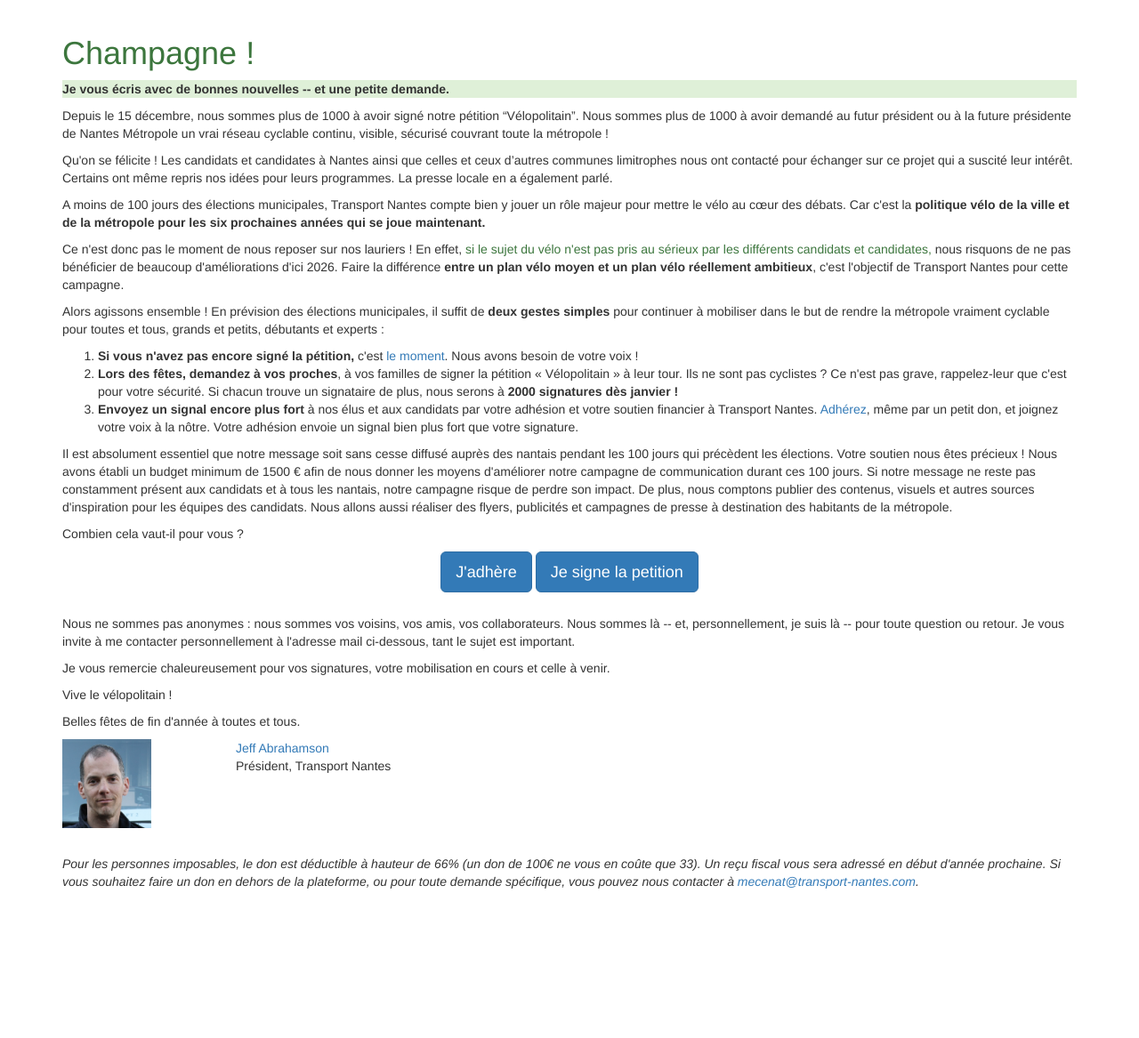
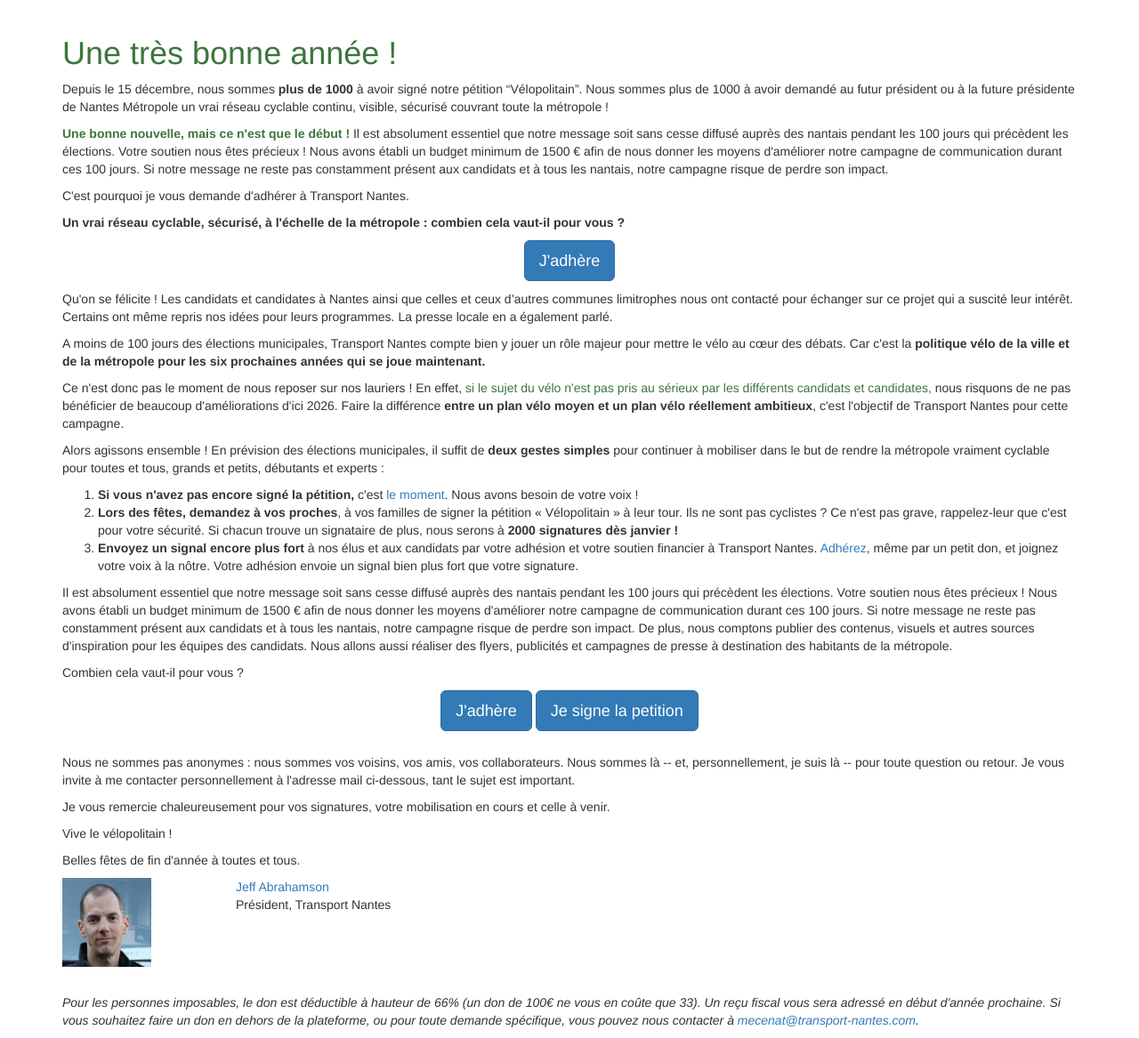
Before and after one commit to transport-nantes/TN_flask_web, a Flask app: page /D/1/2019 in a window 1280 px wide. Shown: the part 102-1269 px from the top of the page at 89% size. Before the commit the page ends 1101 px from the top, so only its background shows below. Run offline with Flask 2, Linux system fonts and the light colour scheme; some libraries are stand-ins or nearby versions.

Commit message:
Update end of year appeal

```diff
--- a/app/templates/velopolitain-appeal.html
+++ b/app/templates/velopolitain-appeal.html
@@ -3,37 +3,53 @@
 
 {% block head %}
 {{ super() }}
-<meta property="og:url"          content="https://www.transport-nantes.com/D/tnrs25.fda/2019" />
+<meta property="og:url"          content="https://www.transport-nantes.com/D/tnrs28.fda/2019" />
 <meta property="og:type"         content="website" />
 <meta property="og:title"        content="Vous avez signé le Vélopolitain ?  Et vos proches ?" />
-<meta property="og:description"  content="Pensez lors des fêtes à raconter à vous proches comment leur signatures peuvent augmenter votre sécurité, même s'ils ne sont ni cyclistes ni nantais.  Ou dites-leur que plus de cyclistes = moins de bouchons." />
-<meta property="og:image"        content="https://www.netmums.com/prismic-images/f42c75ea53a4eab70a6c7b95e4e9035f3ad1462e_little-boy-on-bike-riding-through-woods.jpg" />
+<meta property="og:description"  content="Un vrai réseau cyclable, sécurisé, à l'échelle de la métropole.  Ça vous parle ?" />
+<meta property="og:image"        content="http://lepassetempsderose.l.e.pic.centerblog.net/o/d1d7869b.jpg" />
 <meta property="og:image:width"  content="800" />
 <meta property="og:image:height" content="450" />
 <meta name="twitter:card"        content="summary_large_image">
 <meta name="twitter:site"        content="@TransportNantes">
 <meta name="twitter:creator"     content="@TransportNantes">
 <meta name="twitter:title"       content="Vous avez signé le Vélopolitain ?  Et vos proches ?">
-<meta name="twitter:description" content="Pensez lors des fêtes à raconter à vous proches comment leur signatures peuvent augmenter votre sécurité, même s'ils ne sont ni cyclistes ni nantais.  Ou dites-leur que plus de cyclistes = moins de bouchons.">
-<meta name="twitter:image"       content="https://www.netmums.com/prismic-images/f42c75ea53a4eab70a6c7b95e4e9035f3ad1462e_little-boy-on-bike-riding-through-woods.jpg">
+<meta name="twitter:description" content="Un vrai réseau cyclable, sécurisé, à l'échelle de la métropole.  Ça vous parle ?">
+<meta name="twitter:image"       content="http://lepassetempsderose.l.e.pic.centerblog.net/o/d1d7869b.jpg">
 {% endblock head %}
 
 {% block app_content %}
 
 <div class="row">
     <div class="col-lg-12">
-	<h1 class="text-success">Champagne !  </h1>
+	<h1 class="text-success">Une très bonne année !  </h1>
 
-	<p class="bg-success"><strong>Je vous écris avec de bonnes nouvelles -- et une
-	    petite demande.</strong>
-	</p>
-
-	<p>Depuis le 15 décembre, nous sommes plus de
-    1000 à avoir signé notre pétition “Vélopolitain”. Nous
+	<p>Depuis le 15 décembre, nous sommes <strong>plus de
+	    1000</strong> à avoir signé notre pétition “Vélopolitain”. Nous
     sommes plus de 1000 à avoir demandé au futur président ou à la
     future présidente de Nantes Métropole un vrai réseau cyclable
 	    continu, visible, sécurisé couvrant toute la métropole
 	    !</p>
+
+	<p>
+	    <strong class="text-success">Une bonne nouvelle, mais ce n'est que le début !</strong>
+	    Il est absolument essentiel que notre message soit sans
+	    cesse diffusé auprès des nantais pendant les 100 jours qui
+	    précèdent les
+	    élections.  Votre soutien nous êtes précieux !  Nous avons
+	    établi un budget minimum de 1500 € afin de nous donner les
+	    moyens d'améliorer notre campagne de communication durant
+	    ces 100 jours.  Si notre message
+	    ne reste pas constamment présent aux candidats et à tous les
+	    nantais, notre campagne risque de perdre son impact.
+	</p>
+
+	<p>C'est pourquoi je vous demande d'adhérer à Transport Nantes.</p>
+
+	<p><strong>Un vrai réseau cyclable, sécurisé, à l'échelle de la métropole : combien cela vaut-il pour vous ?</strong></p>
+
+	<p align="center"><a href="https://www.helloasso.com/associations/transport-nantes/adhesions/fin-d-annee-transport-nantes-2019" class="btn btn-primary btn-lg" role="button" target="_blank">J'adhère</a>
+	</p>
 
 	<p>Qu'on se
     félicite !  Les candidats et candidates à Nantes ainsi que celles et ceux
--- a/requirements.txt
+++ b/requirements.txt
@@ -39,5 +39,4 @@ WTForms==2.1
 
 # requirements for Heroku
 #psycopg2==2.7.3.1
-#gunicorn==19.7.1
 gunicorn==20.0.4
```
